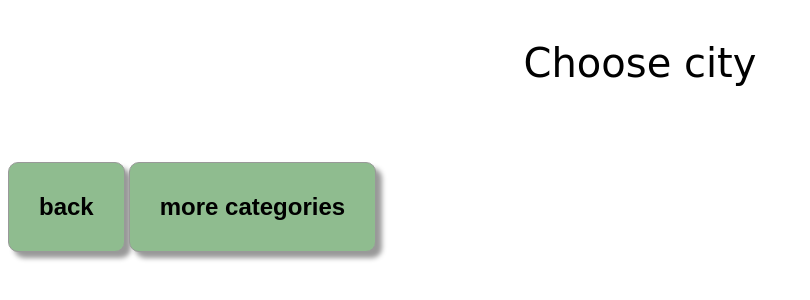
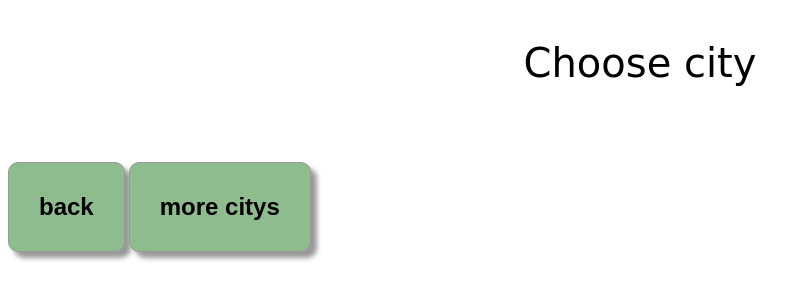
Before and after one commit to nirattar1/dbproject17, a PHP site: page /City.php in a window 1280 px wide. Shown: the top 300 px of the page, without its empty margins (0-810 px from the left). Run offline with PHP 8.4, Linux system fonts and the light colour scheme; data that the repository does not hold is empty.

Commit message:
Update City.php

```diff
--- a/City.php
+++ b/City.php
@@ -156,7 +156,7 @@ function stam($conn){
 				10px; border: 1px solid #999;
 				font-size: 150%;"
 				type="button"
-				value= "more categories"
+				value= "more citys"
 				align="center"
 				onclick="change_text()" />
 
```
